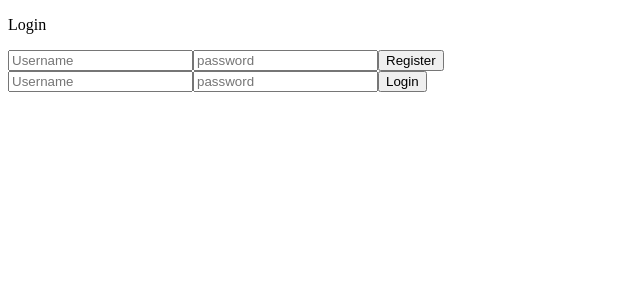
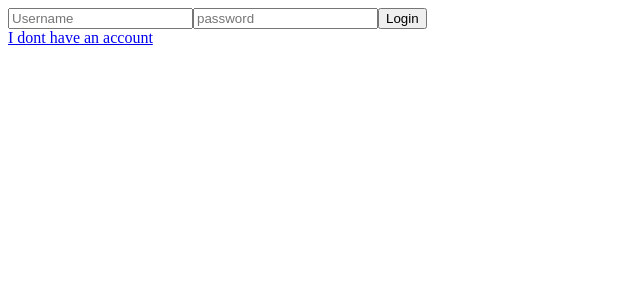
Before and after one commit to gianniskallionis/GymSets, a React app in the folder frontend/: page /login in a window 1280 px wide. Shown: the top 300 px of the page, without its empty margins (0-640 px from the left). Built offline with nearby package versions, Linux system fonts and the light colour scheme; the HTML template or start-up script is replaced by a standard one.

Commit message:
seperated login and register pages

```diff
--- a/frontend/src/App.jsx
+++ b/frontend/src/App.jsx
@@ -4,7 +4,8 @@ import {RegisterComp,LoginComp} from "./components/RegisterLogin.jsx"
 import ExercisesPage from "./Pages/Exercises.jsx"
 import WorkoutsPage from "./Pages/Workouts.jsx"
 import AWorkoutPage from "./Pages/AWorkout.jsx"
-
+import LoginPage from "./Pages/Login.jsx"
+import RegisterPage from "./Pages/Register.jsx"
 // for a dynamic list (that changes) you need an id for each element
 
 
@@ -258,9 +259,12 @@ return(
 
     <Routes>
 
+        <Route path="/register"
+        element={ token ? <Navigate to="/workouts" replace />:      <RegisterPage handleRegister={handleRegister} />    } />
+
            <Route path="/login"
-           element = { token ? <Navigate to="/workouts" replace /> : <p>Login</p> }
-           />
+           element = {token ? <Navigate to="/workouts" replace />:   <LoginPage onLogin={handleLogin} token={token} loginFlag={loginFlag}/>  }
+                    />
              <Route path="/exercises"
                  element={ token ?   <ExercisesPage exercisesList={exercisesList} handleAddExercise={handleAddExercise} handleDeleteExercise={handleDeleteExercise}  />
                    : <Navigate to="/login" replace /> } />
@@ -278,8 +282,7 @@ return(
 
            </Routes>
 
-        <RegisterComp onRegister={handleRegister} />
-        <LoginComp onLogin={handleLogin} token={token} loginFlag={loginFlag}  />
+
 
 
 
--- /dev/null
+++ b/frontend/src/Pages/Login.jsx
@@ -0,0 +1,15 @@
+import {LoginComp} from "../components/RegisterLogin.jsx"
+import { Link} from "react-router";
+
+
+function LoginPage({ onLogin, token,loginFlag}){
+
+
+return ( <div>
+<LoginComp onLogin={onLogin} token={token} loginFlag={loginFlag} />
+
+<Link to={"/register"}>I dont have an account </Link>
+
+    </div>)}
+
+export default LoginPage ;
--- /dev/null
+++ b/frontend/src/Pages/Register.jsx
@@ -0,0 +1,14 @@
+import {RegisterComp} from "../components/RegisterLogin.jsx"
+import { Link} from "react-router";
+
+
+function RegisterPage({handleRegister}){
+
+
+  return (<div>
+<RegisterComp onRegister={handleRegister} />
+<Link to={"/login"}>I already have an account </Link>
+
+     </div> )}
+
+export default RegisterPage;
```
